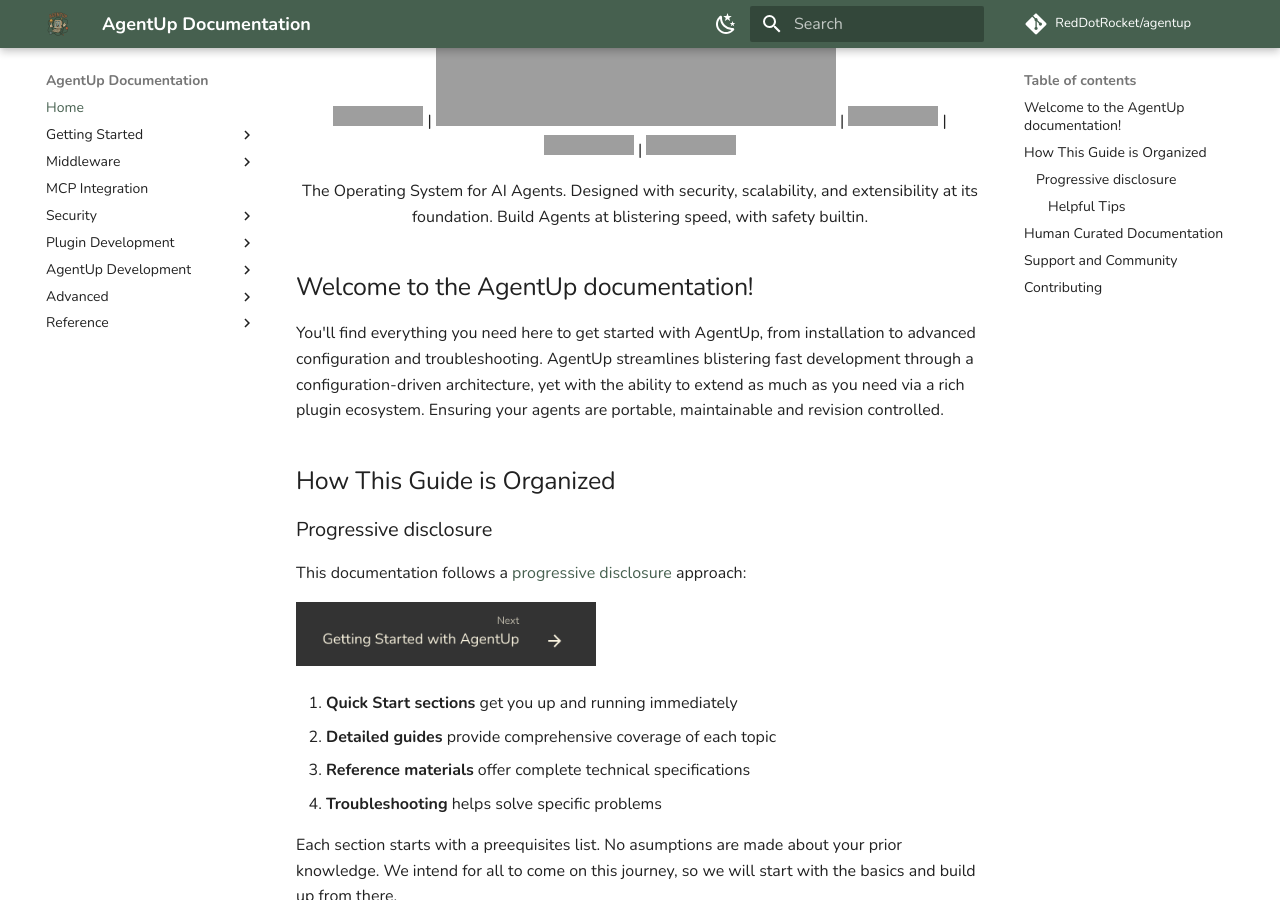
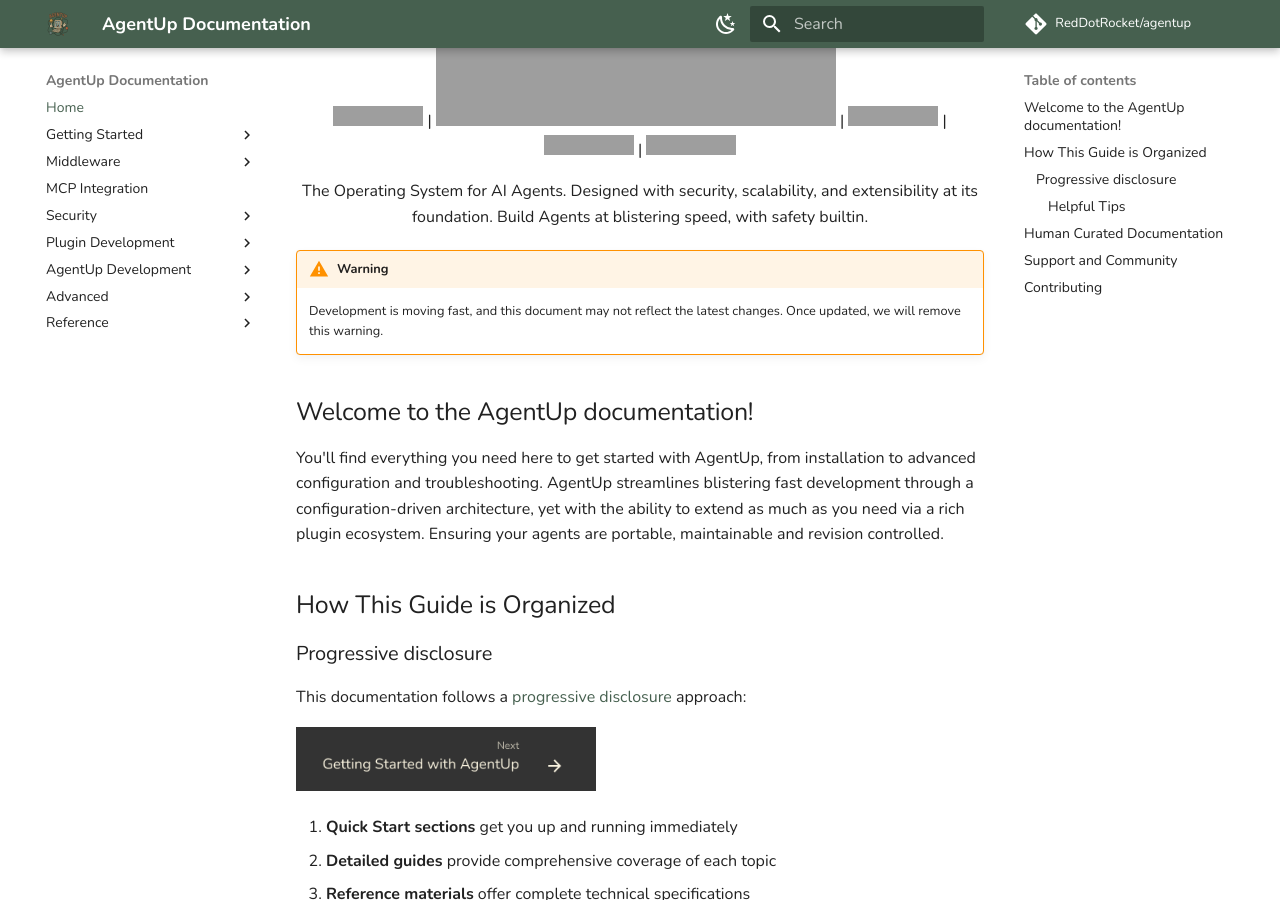
Before and after one commit to SequeI/AgentUp, an MkDocs documentation site: the page built from docs/index.md, in a window 1280 px wide and 900 px high, scrolled down 500 px. Built offline with MkDocs 1.6.1 and Material for MkDocs 9.7.7, drawn with Linux system fonts in a browser that asks for light colours; comment, search, counter and statistics services are not loaded; grey boxes are pictures that could not be loaded.

Commit message:
Agent up executor (#219)
* Things moving fast again, add change warning to docs

* GenericAgentExecutor -> AgentUpExecutor

```diff
--- a/docs/index.md
+++ b/docs/index.md
@@ -26,6 +26,9 @@
 <p align="center">
 The Operating System for AI Agents. Designed with security, scalability, and extensibility at its foundation. Build Agents at blistering speed, with safety builtin.
 </p>
+
+!!! warning
+    Development is moving fast, and this document may not reflect the latest changes. Once updated, we will remove this warning.
 
 ## Welcome to the AgentUp documentation!
 
```
Also changed, not shown: docs/middleware/a2a-protocol.md (+2 -2 lines), 2 other files.
